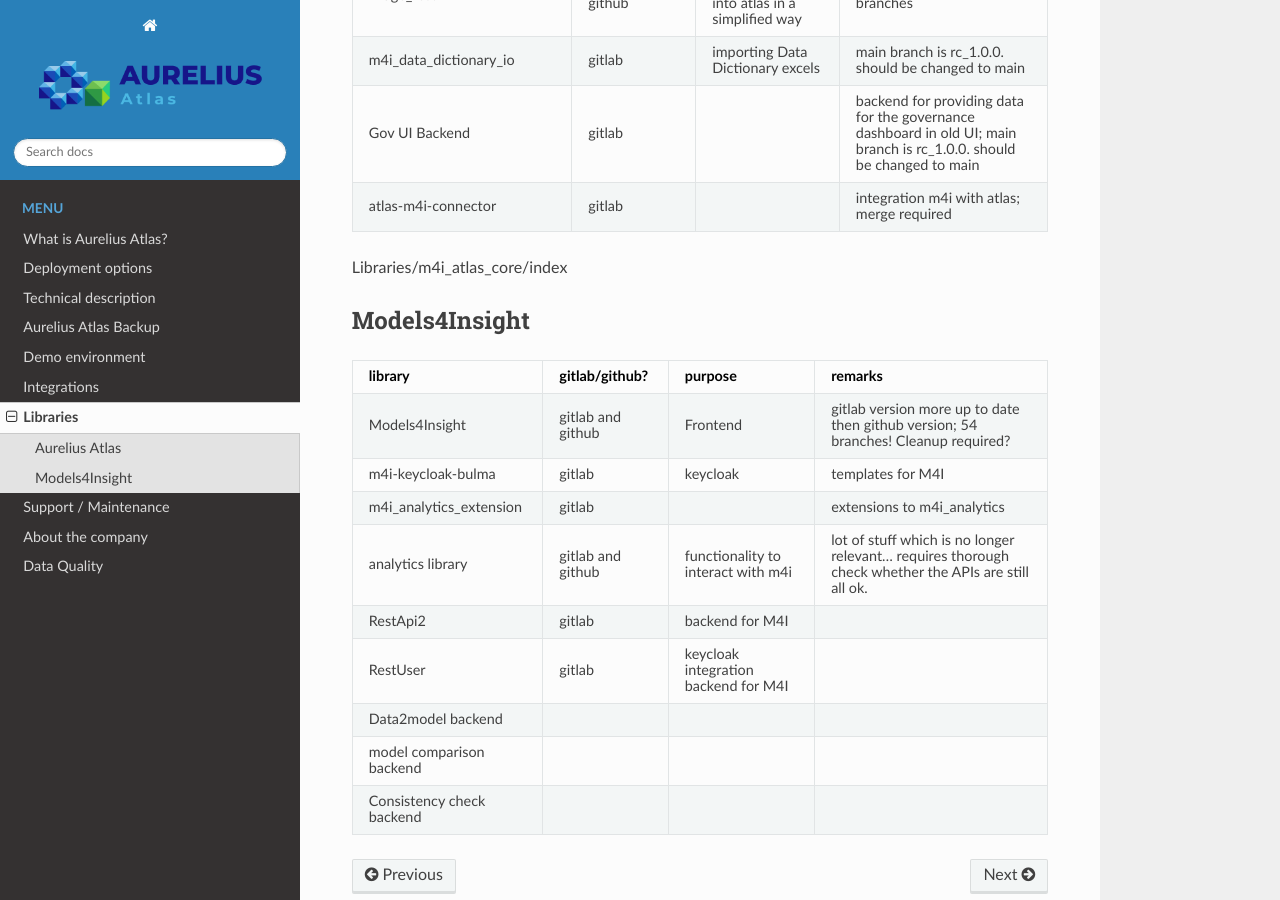
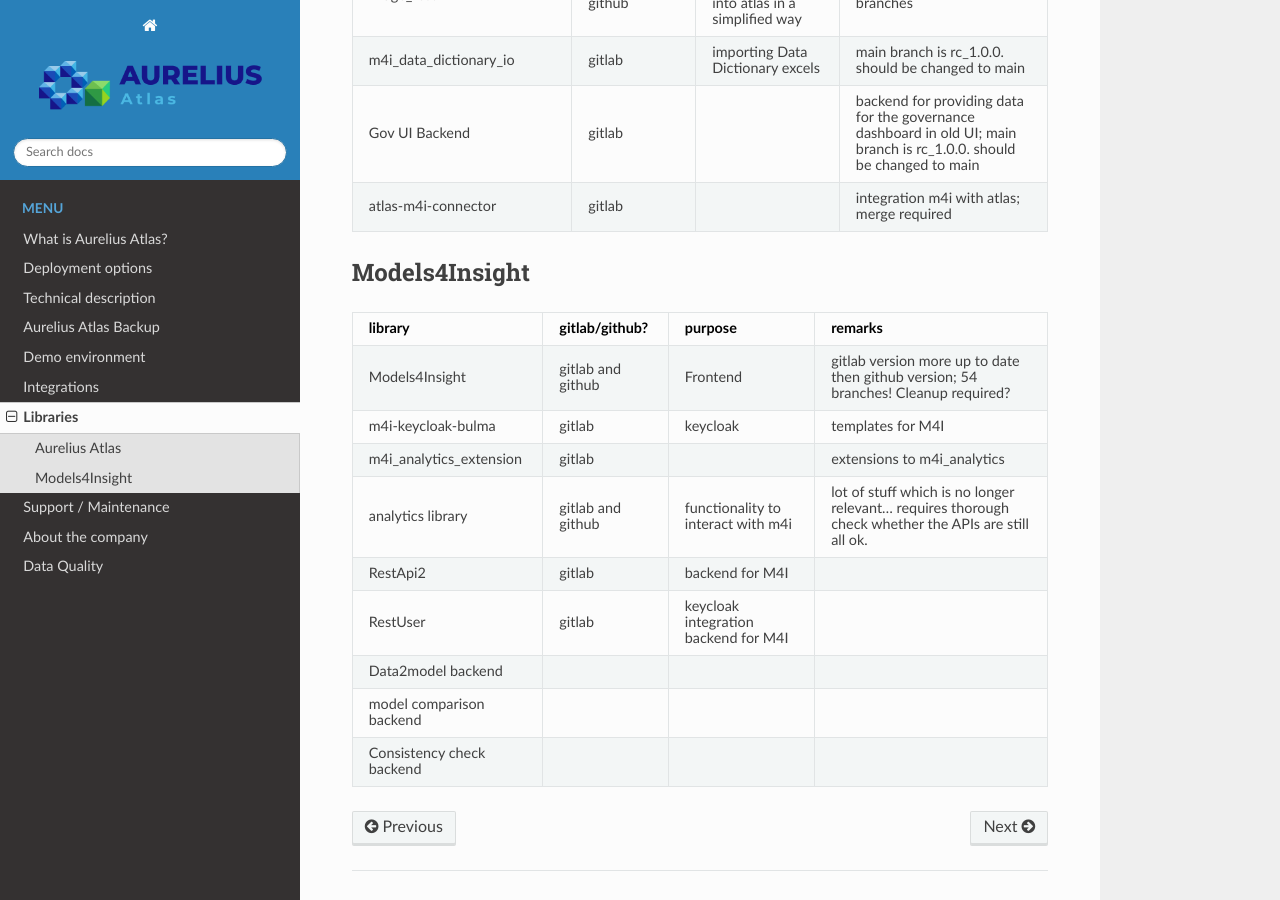
Before and after one commit to aureliusenterprise/doc_technical_manual, a Sphinx documentation site: the page built from DOc/docs/source/Options/libraries.rst, in a window 1280 px wide and 900 px high, scrolled down 473 px. Built offline with Sphinx 7.4.7 and the Read the Docs theme 2.0.0, drawn with Linux system fonts in a browser that asks for light colours; pages that are not in the unit, such as notebooks, are missing from menus.

Commit message:
Update libraries.rst

```diff
--- a/DOc/docs/source/Options/libraries.rst
+++ b/DOc/docs/source/Options/libraries.rst
@@ -41,7 +41,7 @@
 | atlas-m4i-connector                                            | gitlab             |                       | integration m4i with atlas; merge required                                                                            |
 +----------------------------------------------------------------+--------------------+-----------------------+-----------------------------------------------------------------------------------------------------------------------+
 
-Libraries/m4i_atlas_core/index
+
 
 
 Models4Insight
```
